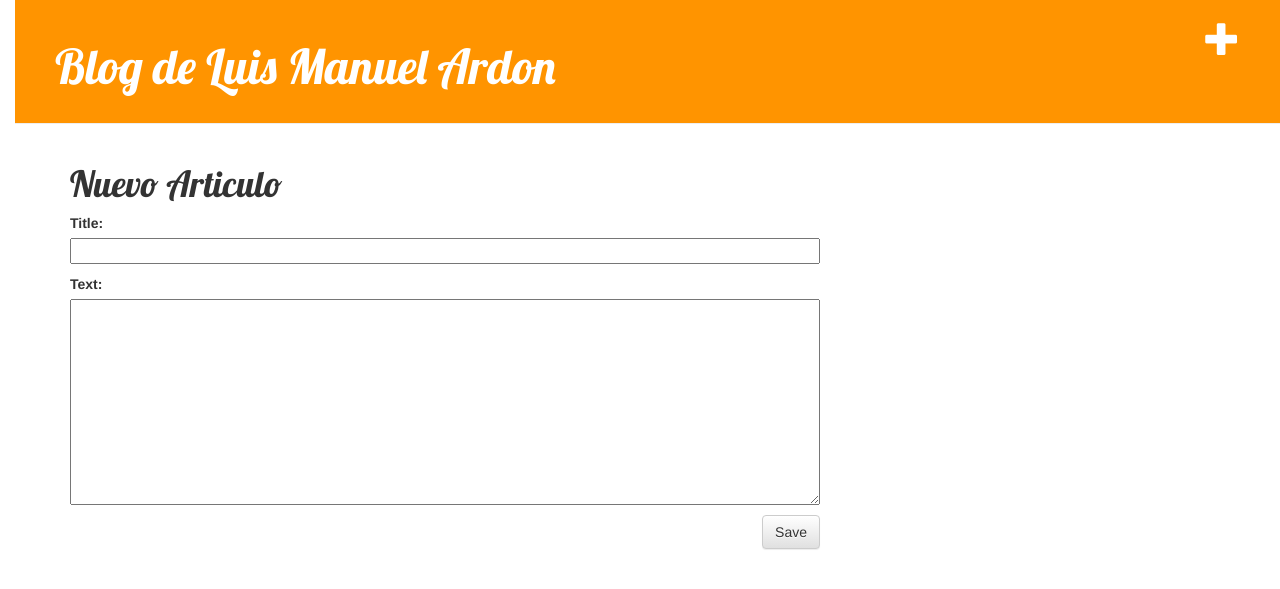
After one commit to luisma15/djangoapp1, a Django app: page /post/new/ in a window 1280 px wide. The commit adds this page. Shown: the top 589 px of the page. Run offline with Django 3.2, Linux system fonts and the light colour scheme; some libraries are stand-ins or nearby versions.

Commit message:
Formulario creado con insercion y edicion

```diff
--- /dev/null
+++ b/blog/forms.py
@@ -0,0 +1,8 @@
+from django import forms
+from .models import Post
+
+class PostForm(forms.ModelForm):
+
+    class Meta:
+        model = Post
+        fields = ('title', 'text',)
--- a/blog/templates/blog/base.html
+++ b/blog/templates/blog/base.html
@@ -9,7 +9,8 @@
         </head>
         <body>
             <div class="page-header">
-                <h1 ><a href="">Blog de Luis Manuel Ardon</a></h1>
+                <a href="{% url 'blog.views.post_new' %}" class="top-menu"><span class="glyphicon glyphicon-plus"></span></a>
+                <h1 ><a href="/">Blog de Luis Manuel Ardon</a></h1>
             </div>
 
             <div class="content container">
--- a/blog/templates/blog/detalle_articulo.html
+++ b/blog/templates/blog/detalle_articulo.html
@@ -7,7 +7,8 @@
                 {{ post.published_date }}
             </div>
         {% endif %}
+        <a class="btn btn-default" href="{% url 'post_edit' pk=post.pk %}"><span class="glyphicon glyphicon-pencil"></span></a>
+        </div>
         <h1>{{ post.title }}</h1>
         <p>{{ post.text|linebreaksbr }}</p>
-    </div>
   {% endblock content %}
--- a/blog/templates/blog/listar_articulos.html
+++ b/blog/templates/blog/listar_articulos.html
@@ -3,6 +3,9 @@
   {% block content %}
 
                   {% for post in posts %}
+                  for post in
+
+                  </article>
                     <div class="post">
                         <div class="date">
                             {{ post.published_date }}
--- /dev/null
+++ b/blog/templates/blog/post_edit.html
@@ -0,0 +1,9 @@
+{% extends 'blog/base.html' %}
+
+   {% block content %}
+       <h1>Nuevo Articulo</h1>
+       <form method="POST" class="post-form">{% csrf_token %}
+           {{ form.as_p }}
+           <button type="submit" class="save btn btn-default">Save</button>
+       </form>
+   {% endblock %}
--- a/blog/urls.py
+++ b/blog/urls.py
@@ -4,4 +4,6 @@ from . import views
 urlpatterns = [
         url(r'^$', views.listar_articulos),
         url(r'^post/(?P<pk>[0-9]+)/$', views.detalle_articulo),
+        url(r'^post/new/$', views.post_new, name='post_new'),
+        url(r'^post/(?P<pk>[0-9]+)/edit/$', views.post_edit, name='post_edit'),
     ]
--- a/blog/views.py
+++ b/blog/views.py
@@ -1,11 +1,41 @@
 from django.shortcuts import render, get_object_or_404
 from django.utils import timezone
-from .models import Post
+from blog.models import Post
+from .forms import PostForm
+from django.shortcuts import redirect
 
 def listar_articulos(request):
     posts = Post.objects.filter(published_date__lte=timezone.now()).order_by('published_date')
+    #posts = Post.objects.all()
     return render(request, 'blog/listar_articulos.html', {'posts': posts})
 
 def detalle_articulo(request, pk):
     posts = get_object_or_404(Post, pk=pk)
     return render(request, 'blog/detalle_articulo.html', {'post': posts})
+
+def post_new(request):
+    if request.method == "POST":
+        form = PostForm(request.POST)
+        if form.is_valid():
+            post = form.save(commit=False)
+            post.author = request.user
+            post.published_date = timezone.now()
+            post.save()
+            return redirect('blog.views.detalle_articulo', pk=post.pk)
+    else:
+        form = PostForm()
+
+    return render(request, 'blog/post_edit.html', {'form': form})
+
+def post_edit(request, pk):
+    post = get_object_or_404(Post, pk=pk)
+    if request.method == "POST":
+        form = PostForm(request.POST, instance=post)
+        if form.is_valid():
+            post = form.save(commit=False)
+            post.author = request.user
+            post.save()
+            return redirect('blog.views.detalle_articulo', pk=post.pk)
+    else:
+        form = PostForm(instance=post)
+    return render(request, 'blog/post_edit.html', {'form': form})
```
